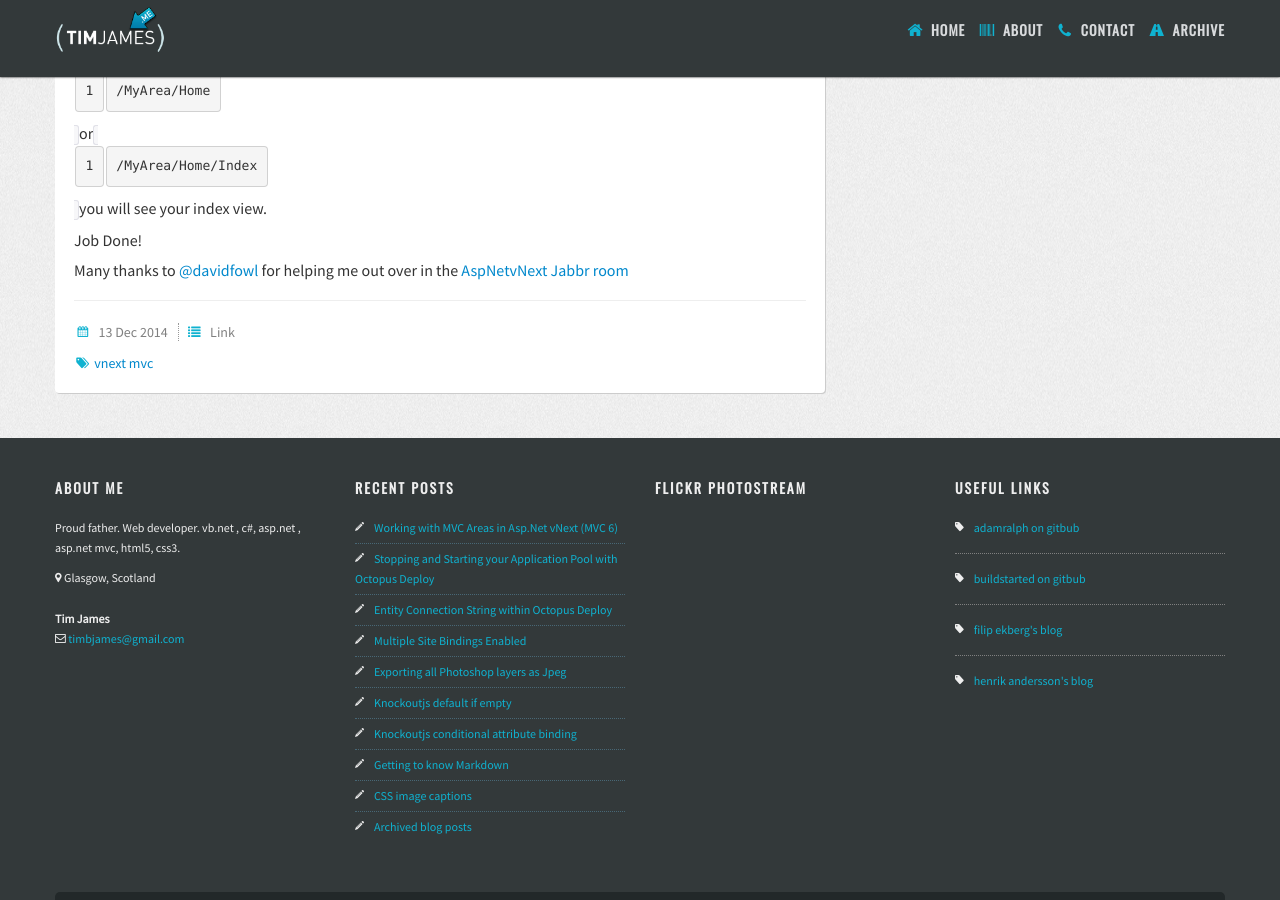
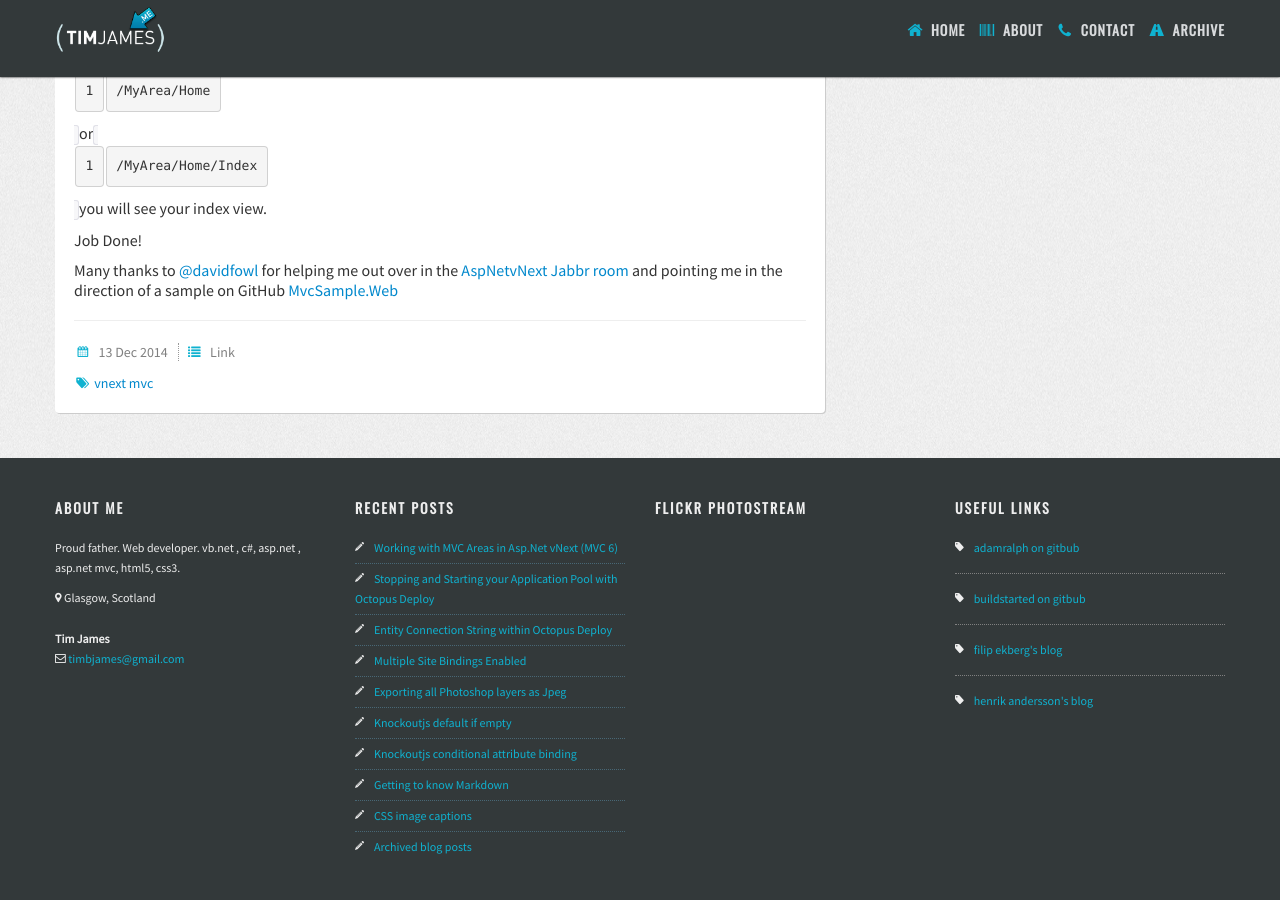
Before and after one commit to timbjames/timbjames.github.com, a Jekyll site: the page built from _posts/2014-12-13-mvc-areas-with-vnext.md, in a window 1280 px wide and 900 px high, scrolled down 2593 px. Built offline with Jekyll 4.4.1, drawn with Linux system fonts in a browser that asks for light colours; nearby versions of some CDN libraries; some web fonts are replaced; Markdown is read by kramdown in place of the engine named in the settings; comment, search, counter and statistics services are not loaded.

Commit message:
added link to MvcSamples.Web

```diff
--- a/_posts/2014-12-13-mvc-areas-with-vnext.md
+++ b/_posts/2014-12-13-mvc-areas-with-vnext.md
@@ -73,4 +73,4 @@ Your new route will work exactly the same as the "default" route with the additi
 
 Job Done!
 
-Many thanks to [@davidfowl](https://twitter.com/davidfowl) for helping me out over in the [AspNetvNext Jabbr room](https://jabbr.net/#/rooms/AspNetvNext )
+Many thanks to [@davidfowl](https://twitter.com/davidfowl) for helping me out over in the [AspNetvNext Jabbr room](https://jabbr.net/#/rooms/AspNetvNext ) and pointing me in the direction of a sample on GitHub [MvcSample.Web](https://github.com/aspnet/Mvc/tree/dev/samples/MvcSample.Web)
```
